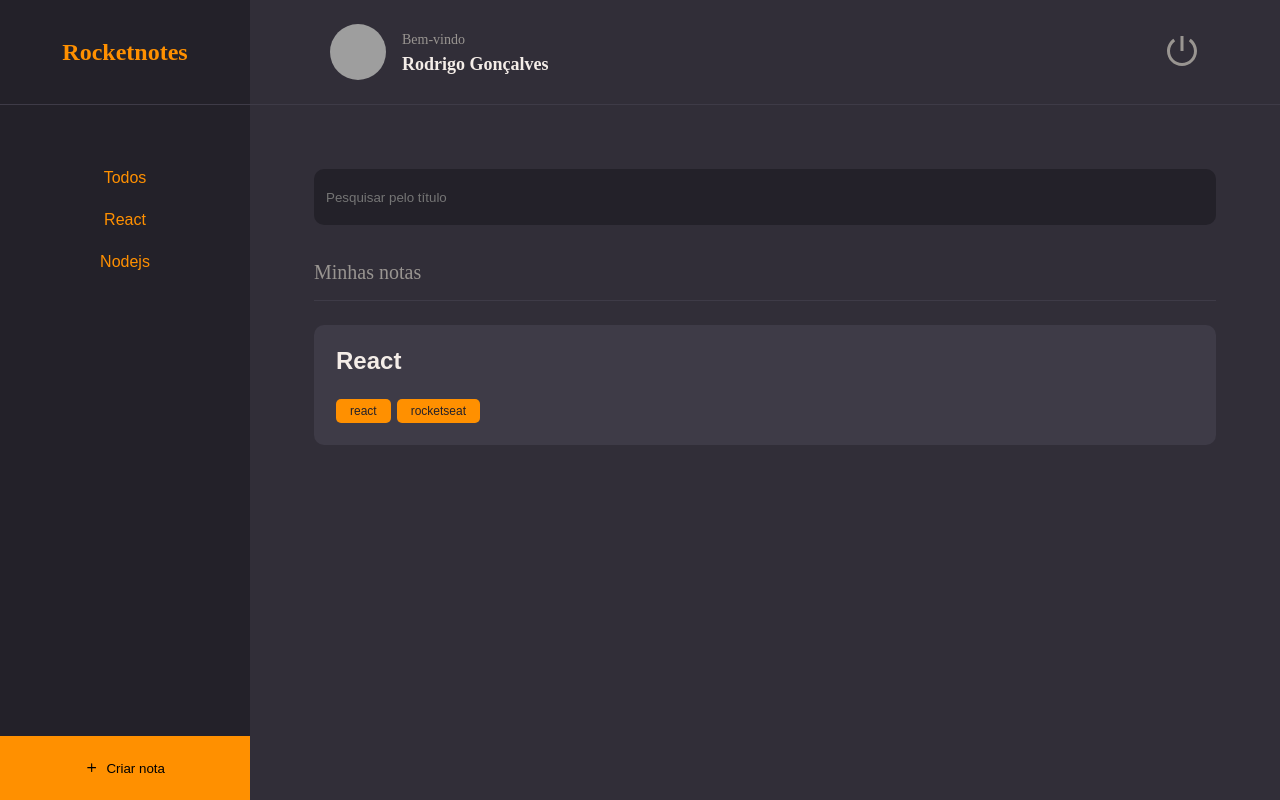
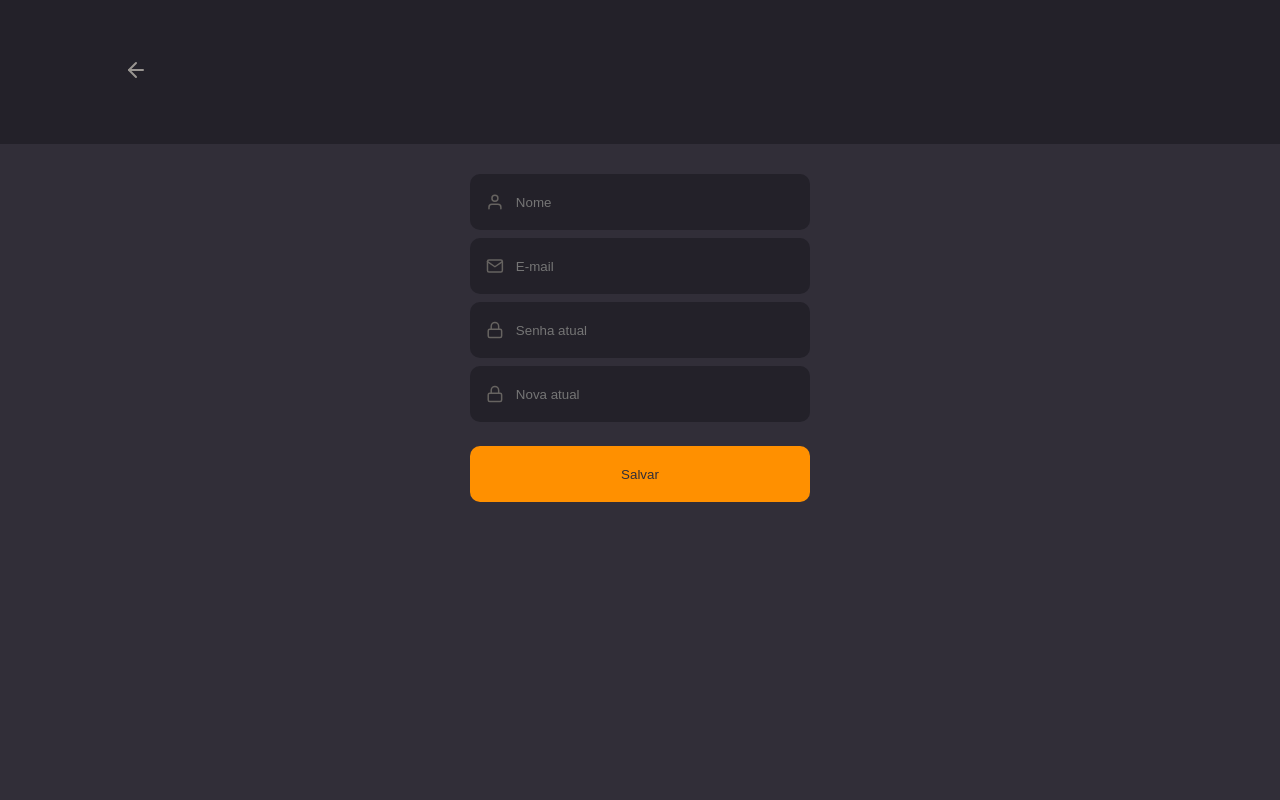
Before and after one commit to rodrigoaugusto99/complete_notes_app_pt2_react, a React (Vite) app: page / in a window 1280 px wide. Built offline with nearby package versions, Linux system fonts and the light colour scheme; grey boxes are pictures that could not be loaded.

Commit message:
signIn, signUp, profile

```diff
--- a/src/main.jsx
+++ b/src/main.jsx
@@ -1,6 +1,6 @@
 import React from 'react'
 import ReactDOM from 'react-dom/client'
-import {Home} from './pages/Home'
+import {Profile} from './pages/Profile'
 
 import { ThemeProvider } from 'styled-components'
 import theme from './styles/theme'
@@ -11,7 +11,7 @@ ReactDOM.createRoot(document.getElementById('root')).render(
   <React.StrictMode>
     <ThemeProvider theme={theme}>
       <GlobalStyles/>
-        <Home />
+        <Profile />
     </ThemeProvider>
   </React.StrictMode>,
 )
--- /dev/null
+++ b/src/pages/Profile/index.jsx
@@ -0,0 +1,46 @@
+import { FiArrowLeft, FiUser, FiMail, FiLock } from 'react-icons/fi'
+
+import { Input } from '../../components/Input'
+import { Button } from '../../components/Button'
+
+import { Container, Form } from "./styles";
+
+export function Profile() {
+  return (
+    <Container>
+      <header>
+        <a href="/">
+          <FiArrowLeft />
+        </a>
+      </header>
+
+      <Form>
+        <Input
+          placeholder="Nome"
+          type="text"
+          icon={FiUser}
+        />
+
+        <Input
+          placeholder="E-mail"
+          type="text"
+          icon={FiMail}
+        />
+
+        <Input
+          placeholder="Senha atual"
+          type="password"
+          icon={FiLock}
+        />
+
+        <Input
+          placeholder="Nova atual"
+          type="password"
+          icon={FiLock}
+        />
+
+        <Button title="Salvar" />
+      </Form>
+    </Container>
+  )
+}
--- /dev/null
+++ b/src/pages/Profile/styles.js
@@ -0,0 +1,22 @@
+import styled from 'styled-components'
+
+export const Container = styled.div`
+  width: 100%;
+  > header {
+    width: 100%;
+    height: 144px;
+    background: ${({ theme }) => theme.COLORS.BACKGROUND_900};
+    display: flex;
+    align-items: center;
+    padding: 0 124px;
+    svg {
+      color: ${({ theme }) => theme.COLORS.GRAY_100};
+      font-size: 24px;
+    }
+  }
+`
+
+export const Form = styled.form`
+  max-width: 340px;
+  margin: 30px auto 0;
+`
--- /dev/null
+++ b/src/pages/Signin/styles.js
@@ -0,0 +1,51 @@
+import styled from 'styled-components'
+import backgroundImg from '../../assets/background.png'
+
+export const Container = styled.div`
+  height: 100vh;
+  display: flex;
+  align-items: stretch;
+`
+
+export const Form = styled.form`
+  padding: 0 136px;
+  display: flex;
+  flex-direction: column;
+  justify-content: center;
+  align-items: center;
+  text-align: center;
+  > h1 {
+    font-size: 48px;
+    color: ${({ theme }) => theme.COLORS.ORANGE};
+  }
+  > h2 {
+    font-size: 24px;
+    margin: 48px 0;
+  }
+  > p {
+    font-size: 14px;
+    color: ${({ theme }) => theme.COLORS.GRAY_100};
+  }
+  > a {
+    margin-top: 124px;
+    color: ${({ theme }) => theme.COLORS.ORANGE};
+  }
+`
+
+export const Background = styled.div`
+  flex: 1;
+  position: relative;
+
+  &::before {
+    content: "";
+    position: absolute;
+    top: 0;
+    left: 0;
+    width: 100%;
+    height: 100%;
+    background-color: rgba(0, 0, 0, 0.5); /* Cor escura com 50% de opacidade (ajuste conforme necessário) */
+  }
+
+  background: url(${backgroundImg}) no-repeat center center;
+  background-size: cover;
+`;
--- /dev/null
+++ b/src/pages/Signup/styles.js
@@ -0,0 +1,39 @@
+import styled from 'styled-components'
+import backgroundImg from '../../assets/background.png'
+
+export const Container = styled.div`
+  height: 100vh;
+  display: flex;
+  align-items: stretch;
+`
+
+export const Form = styled.form`
+  padding: 0 136px;
+  display: flex;
+  flex-direction: column;
+  justify-content: center;
+  align-items: center;
+  text-align: center;
+  > h1 {
+    font-size: 48px;
+    color: ${({ theme }) => theme.COLORS.ORANGE};
+  }
+  > h2 {
+    font-size: 24px;
+    margin: 48px 0;
+  }
+  > p {
+    font-size: 14px;
+    color: ${({ theme }) => theme.COLORS.GRAY_100};
+  }
+  > a {
+    margin-top: 124px;
+    color: ${({ theme }) => theme.COLORS.ORANGE};
+  }
+`
+
+export const Background = styled.div`
+  flex: 1;
+  background: url(${backgroundImg}) no-repeat center center;
+  background-size: cover;
+`
```
Also changed, not shown: src/pages/Signin/index.jsx (added, +36 -0 lines), src/pages/Signup/index.jsx (added, +44 -0 lines), src/assets/background.png (added).
